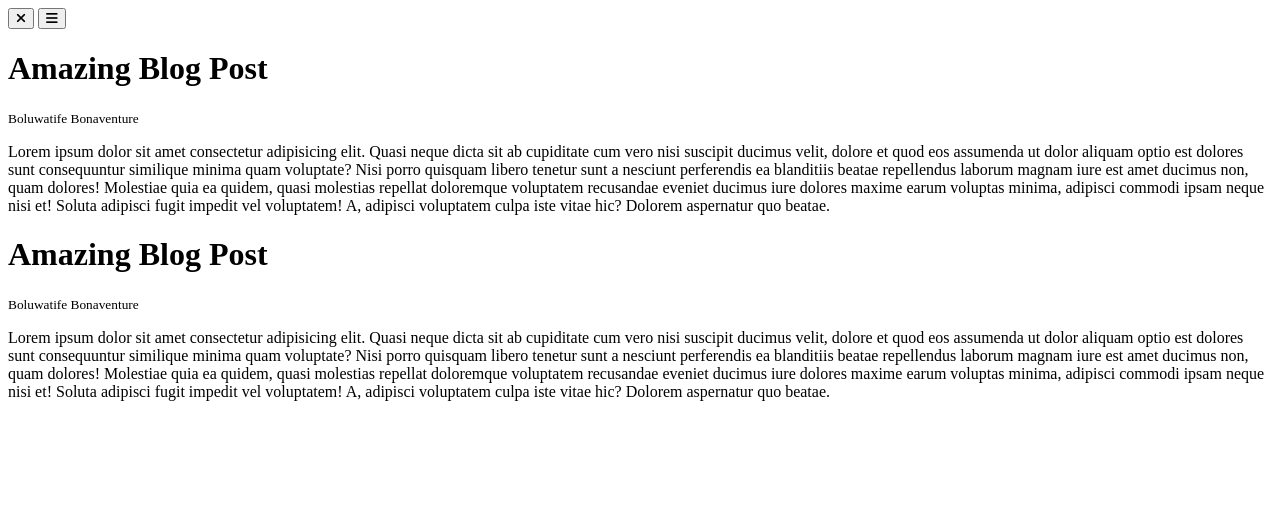
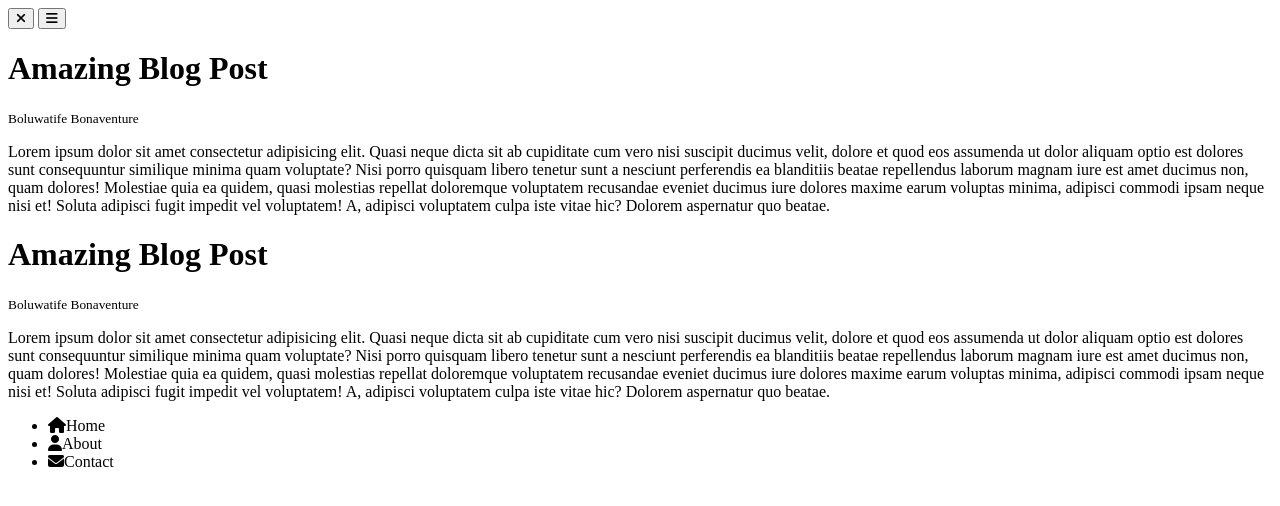
Before and after one commit to Boyutife/Rotating-Navigation, a plain HTML site: page index.html in a window 1280 px wide. Drawn offline with Linux system fonts and the light colour scheme.

Commit message:
added the nav tag and it icon

```diff
--- a/index.html
+++ b/index.html
@@ -33,6 +33,14 @@
 
     </div>
   </div>
+
+  <nav>
+    <ul>
+      <li><a><i class="fa-solid fa-house"></i>Home</a></li>
+      <li><a><i class="fa-solid fa-user"></i></a>About</li>
+      <li><a><i class="fa-solid fa-envelope"></i></a>Contact</li>
+    </ul>
+  </nav>
   <script src="./javascript/script.js"></script>
 </body>
 </html>
```
